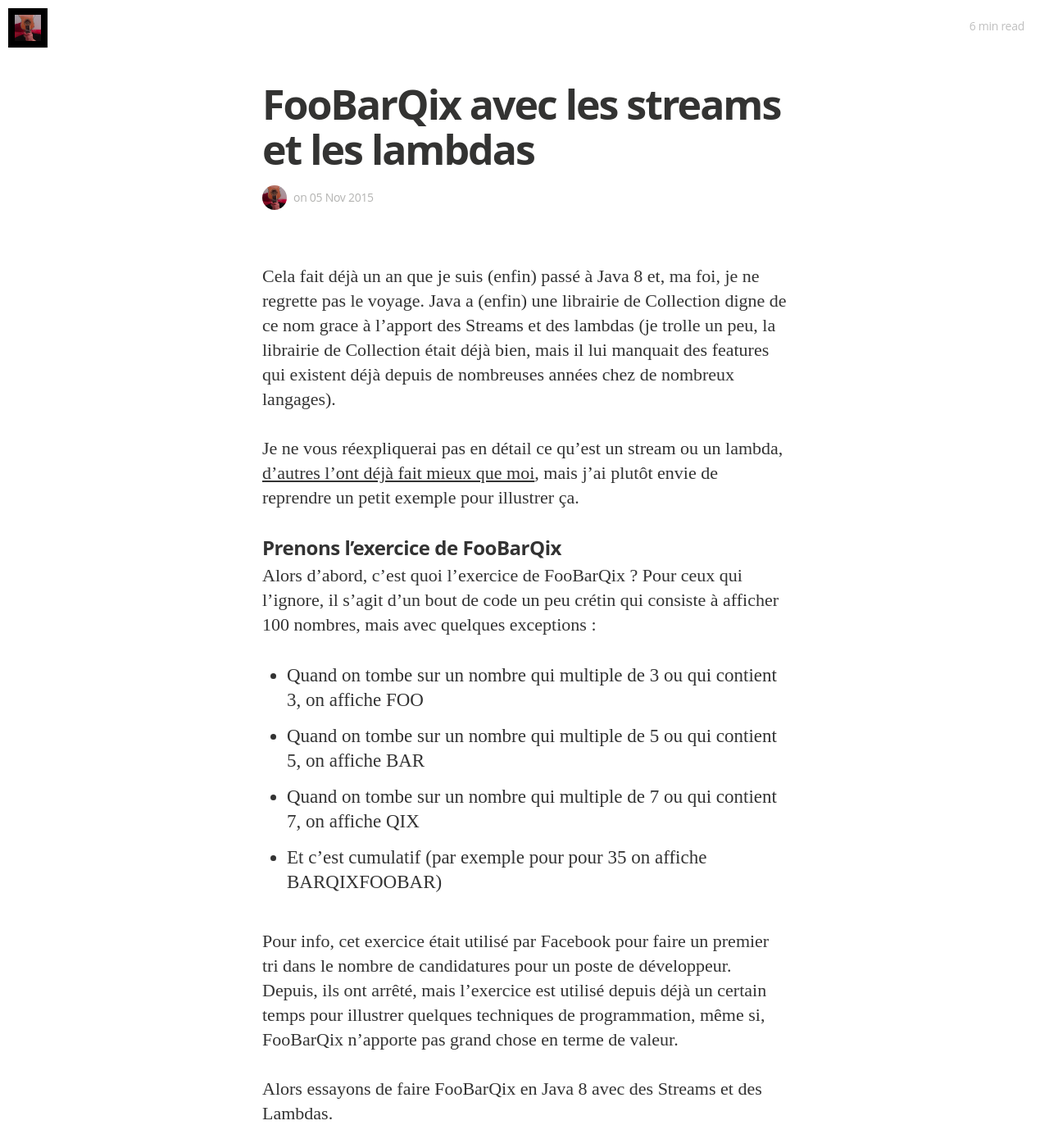
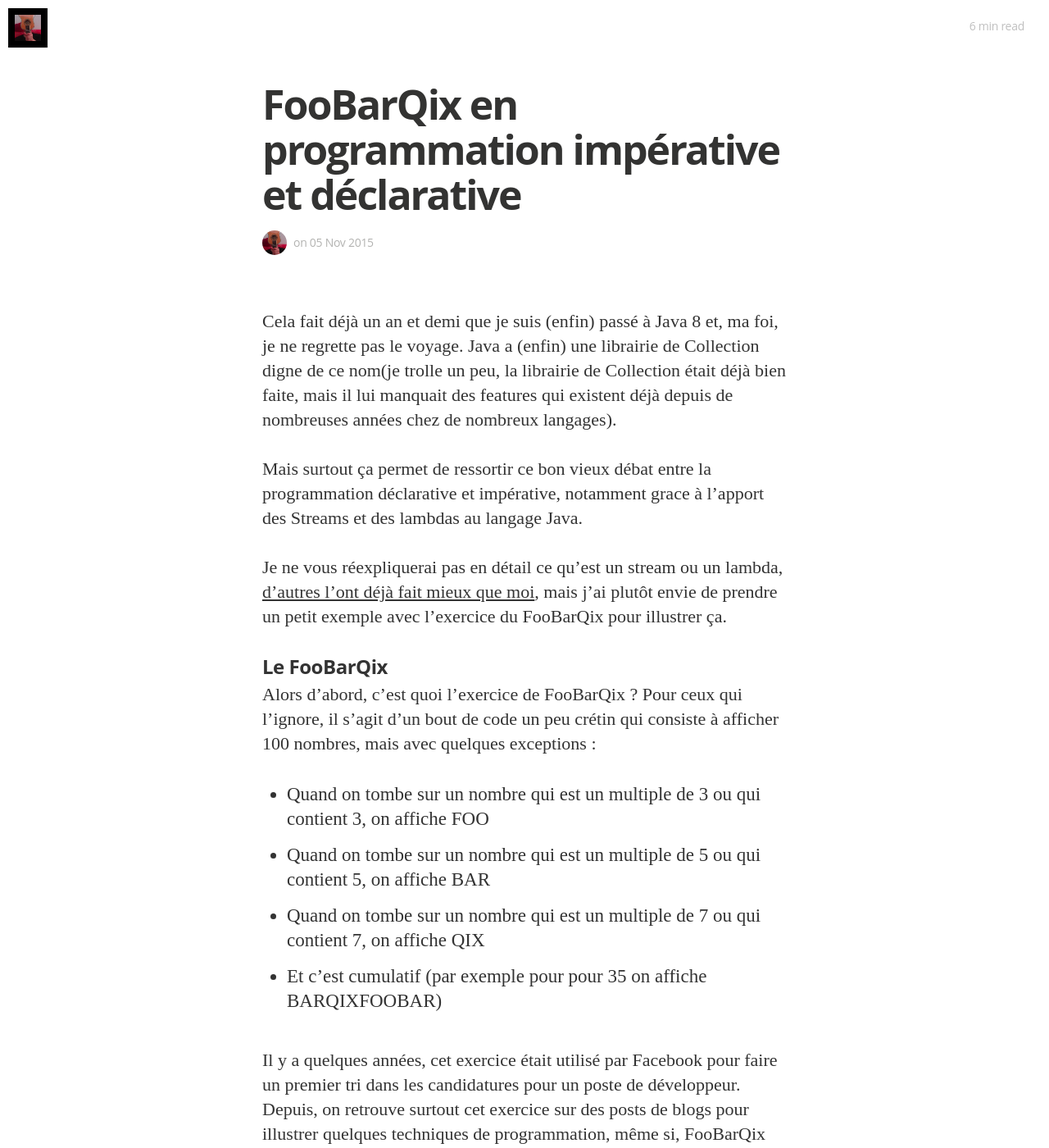
Before and after one commit to mgandin/mgandin.github.io, a Jekyll site: the page built from _posts/2015-11-05-FooBarQix en programmation impérative et déclarative.markdown, in a window 1280 px wide and 1400 px high. Shown: the whole window at 82% size. Built offline with Jekyll 4.4.1, drawn with Linux system fonts in a browser that asks for light colours; nearby versions of some CDN libraries; some web fonts are replaced; Markdown is read by kramdown in place of the engine named in the settings; some of the changed text lies outside the part shown.

Commit message:
typos and reading

```diff
--- a/_posts/2015-11-05-FooBarQix en programmation impérative et déclarative.markdown
+++ b/_posts/2015-11-05-FooBarQix en programmation impérative et déclarative.markdown
@@ -1,26 +1,27 @@
 ---
 layout: post
-title:  "FooBarQix avec les streams et les lambdas"
+title:  "FooBarQix en programmation impérative et déclarative"
 date:   2015-11-05 10:00:00
 categories: code
 ---
 
-Cela fait déjà un an que je suis (enfin) passé à Java 8 et, ma foi, je ne regrette pas le voyage. Java a (enfin) une librairie de Collection digne de ce nom grace à l'apport des Streams et des lambdas (je trolle un peu, la librairie de Collection était déjà bien, mais il lui manquait des features qui existent déjà depuis de nombreuses années chez de nombreux langages).
+Cela fait déjà un an et demi que je suis (enfin) passé à Java 8 et, ma foi, je ne regrette pas le voyage. Java a (enfin) une librairie de Collection digne de ce nom(je trolle un peu, la librairie de Collection était déjà bien faite, mais il lui manquait des features qui existent déjà depuis de nombreuses années chez de nombreux langages).
 
-Je ne vous réexpliquerai pas en détail ce qu'est un stream ou un lambda, [d'autres l'ont déjà fait mieux que moi](https://www.parleys.com/tutorial/tout-ce-que-vous-avez-toujours-voulu-savoir-sur-les-lambdas-et-plus-encore-part-1), mais j'ai plutôt envie de reprendre un petit exemple pour illustrer ça.
+Mais surtout ça permet de ressortir ce bon vieux débat entre la programmation déclarative et impérative, notamment grace à l'apport des Streams et des lambdas au langage Java.
 
-### Prenons l'exercice de FooBarQix
+Je ne vous réexpliquerai pas en détail ce qu'est un stream ou un lambda, [d'autres l'ont déjà fait mieux que moi](https://www.parleys.com/tutorial/tout-ce-que-vous-avez-toujours-voulu-savoir-sur-les-lambdas-et-plus-encore-part-1), mais j'ai plutôt envie de prendre un petit exemple avec l'exercice du FooBarQix pour illustrer ça.
+
+### Le FooBarQix
 Alors d'abord, c'est quoi l'exercice de FooBarQix ? Pour ceux qui l'ignore, il s'agit d'un bout de code un peu crétin qui consiste à afficher 100 nombres, mais avec quelques exceptions :
-* Quand on tombe sur un nombre qui multiple de 3 ou qui contient 3, on affiche FOO
-* Quand on tombe sur un nombre qui multiple de 5 ou qui contient 5, on affiche BAR
-* Quand on tombe sur un nombre qui multiple de 7 ou qui contient 7, on affiche QIX
-* Et c'est cumulatif (par exemple pour pour 35 on affiche BARQIXFOOBAR)
+ * Quand on tombe sur un nombre qui est un multiple de 3 ou qui contient 3, on affiche FOO
+ * Quand on tombe sur un nombre qui est un multiple de 5 ou qui contient 5, on affiche BAR
+ * Quand on tombe sur un nombre qui est un multiple de 7 ou qui contient 7, on affiche QIX
+ * Et c'est cumulatif (par exemple pour pour 35 on affiche BARQIXFOOBAR)
 
-Pour info, cet exercice était utilisé par Facebook pour faire un premier tri dans le nombre de candidatures pour un poste de développeur. Depuis, ils ont arrêté, mais l'exercice est utilisé depuis déjà un certain temps pour illustrer quelques techniques de programmation, même si, FooBarQix n'apporte pas grand chose en terme de valeur.
+Il y a quelques années, cet exercice était utilisé par Facebook pour faire un premier tri dans les candidatures pour un poste de développeur. Depuis, on retrouve surtout cet exercice sur des posts de blogs pour illustrer quelques techniques de programmation, même si, FooBarQix n'apporte pas grand chose en terme de valeur.
 
-Alors essayons de faire FooBarQix en Java 8 avec des Streams et des Lambdas.
 ### Commençons ce problème par les multiples de 3, 5 et 7 qui doivent afficher respectivement FOO, BAR et QIX
-Essayons d'implémenter ça dans une approche pré-Java 8, cela donne cette méthode :
+Essayons d'implémenter ça dans une approche pré-Java 8, cela donne ça :
 {% highlight java %}
 public String imperative(int toFooBar) {
     String result = "";
@@ -37,7 +38,8 @@ public String imperative(int toFooBar) {
 }
 {% endhighlight %}
 
-On parle ici de programmation impérative, à savoir que ce code décrit toutes les opérations en séquences d'instructions exécutées pour modifier l'état du programme ([cf Wikipedia](https://fr.wikipedia.org/wiki/Programmation_imp%C3%A9rative)). C'est le mode de programmation le plus répandu aujourd'hui, voyons ce que ça donne avec des streams et des lambdas :
+On retrouve bien tous les signes de la programmation impérative, à savoir que ce code décrit toutes les opérations en séquences d'instructions exécutées pour modifier l'état du programme ([cf Wikipedia](https://fr.wikipedia.org/wiki/Programmation_imp%C3%A9rative)). C'est le mode de programmation le plus répandu aujourd'hui, et il suffit de lire le code pour comprendre comment il fonctionne.
+Voyons maintenant ce que ça donne avec des streams et des lambdas :
 {% highlight java %}
 public String func(int toFooBar) {
     Map<Integer, String> foobar = new HashMap<>();
@@ -53,7 +55,7 @@ public String func(int toFooBar) {
     return result.isEmpty() ? String.valueOf(toFooBar) : result;
 }
 {% endhighlight %}
-Passons sur l'initialisation de la Map (pourra-t-on un jour faire Map foobar = (3 -> "FOO", 5 -> "BAR") ?) et regardons le reste, on est plutôt dans une forme de programmation déclarative où l'on se concentre sur le quoi (je filtre, je transforme et je collecte dans une chaine de caractère) et non sur le comment (avec des if/then/else). Ma foi c'est pas trop mal et ça se rapproche doucement de la programmation fonctionnelle.
+Passons sur l'initialisation de la Map (pourra-t-on un jour faire Map foobar = (3 -> "FOO", 5 -> "BAR") ?) et regardons le reste. On est plutôt dans une forme de programmation déclarative où l'on se concentre sur le quoi (je filtre, je transforme et je collecte dans une chaine de caractère) et non sur le comment (avec des if/then/else). Ma foi c'est pas trop mal et ça se rapproche doucement de la programmation fonctionnelle.
 
 Et bien sûr, ça se teste comme ça :
 {% highlight java %}
@@ -67,7 +69,7 @@ public void should_make_the_foobar_test_with_contains() {
 {% endhighlight %}
 
 ### Et maintenant occupons-nous des nombres qui contiennent 3, 5, 7 et qui doivent afficher FOO, BAR ou QIX
-Dans une approche impérative cela donne ça
+Dans une approche impérative voilà ce que ça donne :
 {% highlight java %}
 public String imperative(int toFooBar) {
     String result = "";
@@ -85,7 +87,7 @@ public String imperative(int toFooBar) {
 }
 {% endhighlight %}
 
-Maintenant, voyons ce que ça donne avec une approche plus déclarative (toujours avec les streams et les lambdas)
+Et dans une approche plus déclarative :
 {% highlight java %}
 public String func(int numberToFooBar) {
     String toFooBar = String.valueOf(numberToFooBar);
@@ -102,7 +104,6 @@ public String func(int numberToFooBar) {
     return result.isEmpty() ? toFooBar : result;
 }
 {% endhighlight %}
-Encore une fois, si on exclue l'initialisation de la Map, le code est assez élégant.
 
 Et ça se teste comme ça :
 {% highlight java %}
@@ -116,8 +117,8 @@ public void should_make_the_foobar_test_with_contains() {
 {% endhighlight %}
 
 ### Et pour finir
-Rappelez vous, pour l'exercice du FooBarQix, il faut combiner le code qui teste si un nombre est multiple et s'il contient un chiffre, et c'est là que ça devient intéressant.
-En programmation impérative, pré-Java8, sans surprise. Le code décrit pas à pas chacune des instructions, et il suffit de lire le code sans trop réfléchir pour comprendre ce qu'il fait. On obtient quelques choses comme ça :
+Rappelez vous de l'exercice du FooBarQix, il faut combiner le code qui teste si un nombre est multiple et s'il contient un chiffre, et c'est là que ça devient intéressant.
+En programmation impérative, pré-Java8, sans surprise, le code décrit pas à pas chacune des instructions. Il suffit de lire le code sans trop réfléchir pour comprendre ce qu'il fait. On obtient ça :
 {% highlight java %}
 public String imperative(int numberToFoobar) {
     String result = "";
@@ -198,4 +199,6 @@ private Map<Integer, String> fooBarQix() {
     return foobar;
 }
 {% endhighlight %}
-Ca devient soudainement trop compliqué pour notre petit exercice de FooBarQix, mais sur du code plus gros, c'est assurément une démarche à suivre. Mélanger programmation impérative, déclarative et orientée objet est finalement devenu le pain quotidien des développeurs qui utilisent Java 8 ...
+Mais ça devient soudainement trop compliqué pour notre petit exercice de FooBarQix. Cependant, sur du code plus gros, c'est assurément une démarche à suivre.
+
+Mélanger programmation impérative, déclarative et orientée objet est finalement devenu le pain quotidien des développeurs qui utilisent Java 8 ...
```
